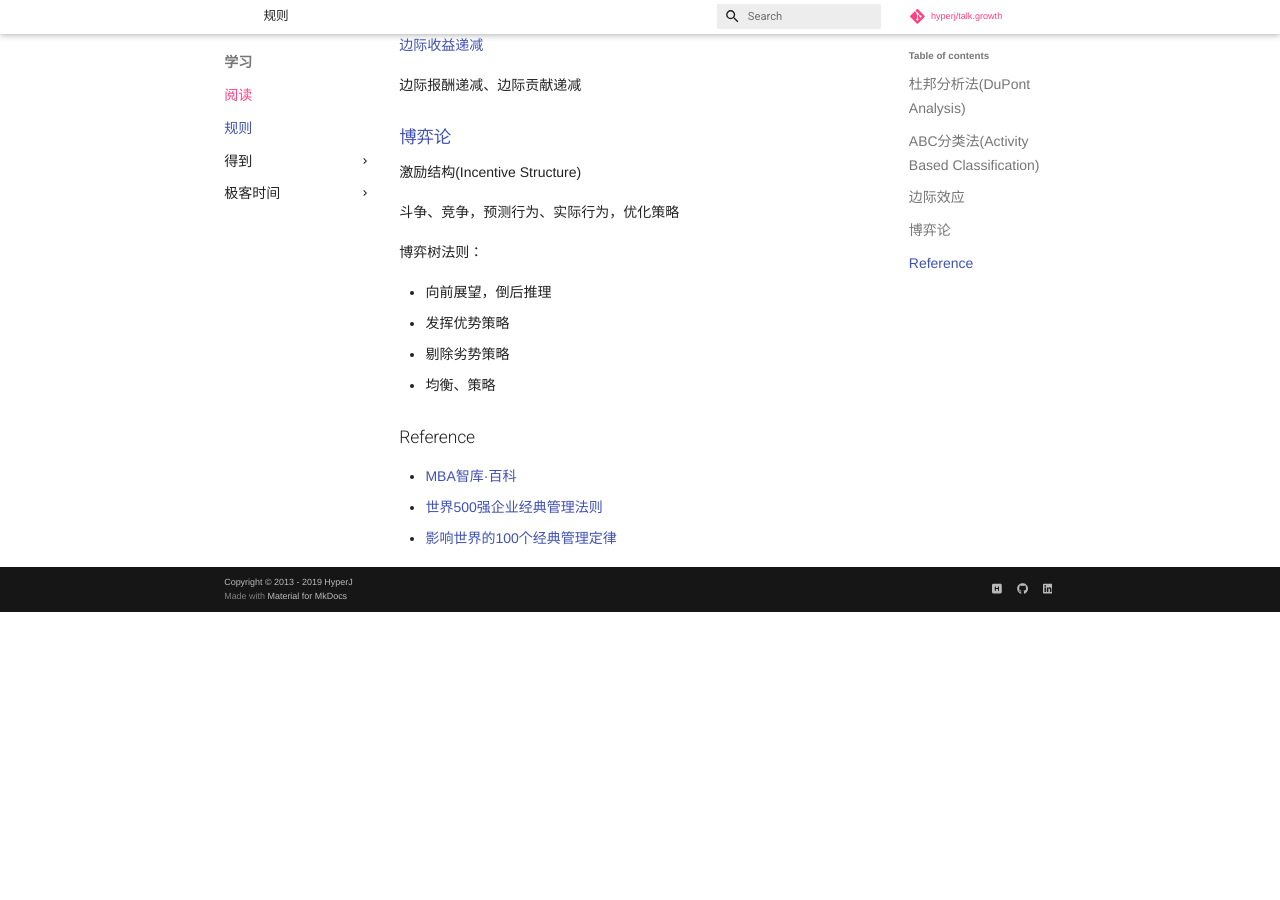
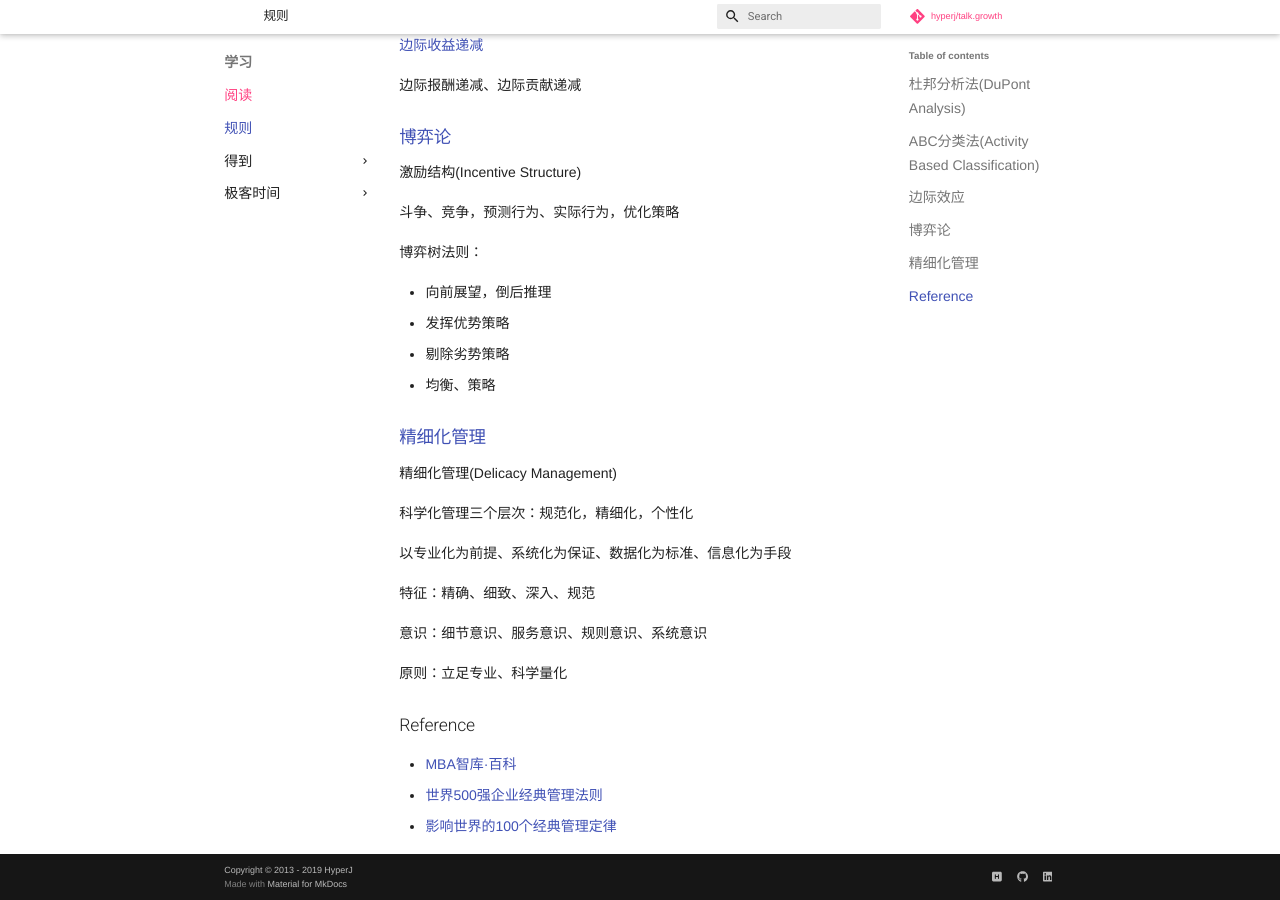
Before and after one commit to hyperj/talk.growth, an MkDocs documentation site: the page built from docs/rule.md, in a window 1280 px wide and 900 px high, scrolled down 590 px. Built offline with MkDocs 1.6.1 and Material for MkDocs 9.7.7, drawn with Linux system fonts in a browser that asks for light colours; nearby versions of some CDN libraries; library files that are not in the unit come from our copies; comment, search, counter and statistics services are not loaded; before the commit the page ends 1202 px from its top, so only the background shows below that.

Commit message:
add 精细化管理

```diff
--- a/docs/rule.md
+++ b/docs/rule.md
@@ -39,6 +39,20 @@
 - 剔除劣势策略
 - 均衡、策略
 
+## [精细化管理](https://wiki.mbalib.com/wiki/%E7%B2%BE%E7%BB%86%E5%8C%96%E7%AE%A1%E7%90%86)
+
+精细化管理(Delicacy Management)
+
+科学化管理三个层次：规范化，精细化，个性化
+
+以专业化为前提、系统化为保证、数据化为标准、信息化为手段
+
+特征：精确、细致、深入、规范
+
+意识：细节意识、服务意识、规则意识、系统意识
+
+原则：立足专业、科学量化
+
 ## Reference
 
 * [MBA智库·百科](https://wiki.mbalib.com)
```
